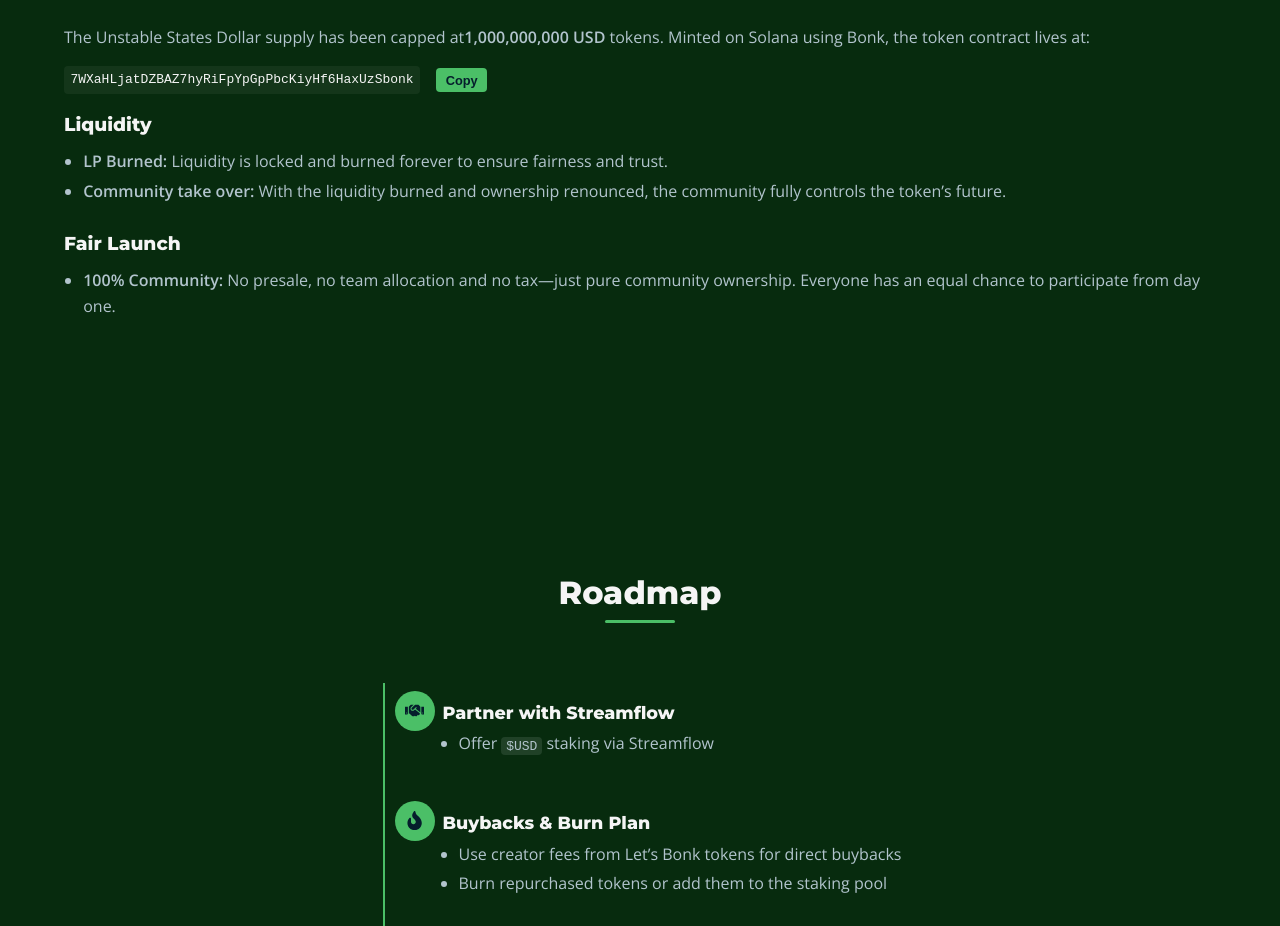
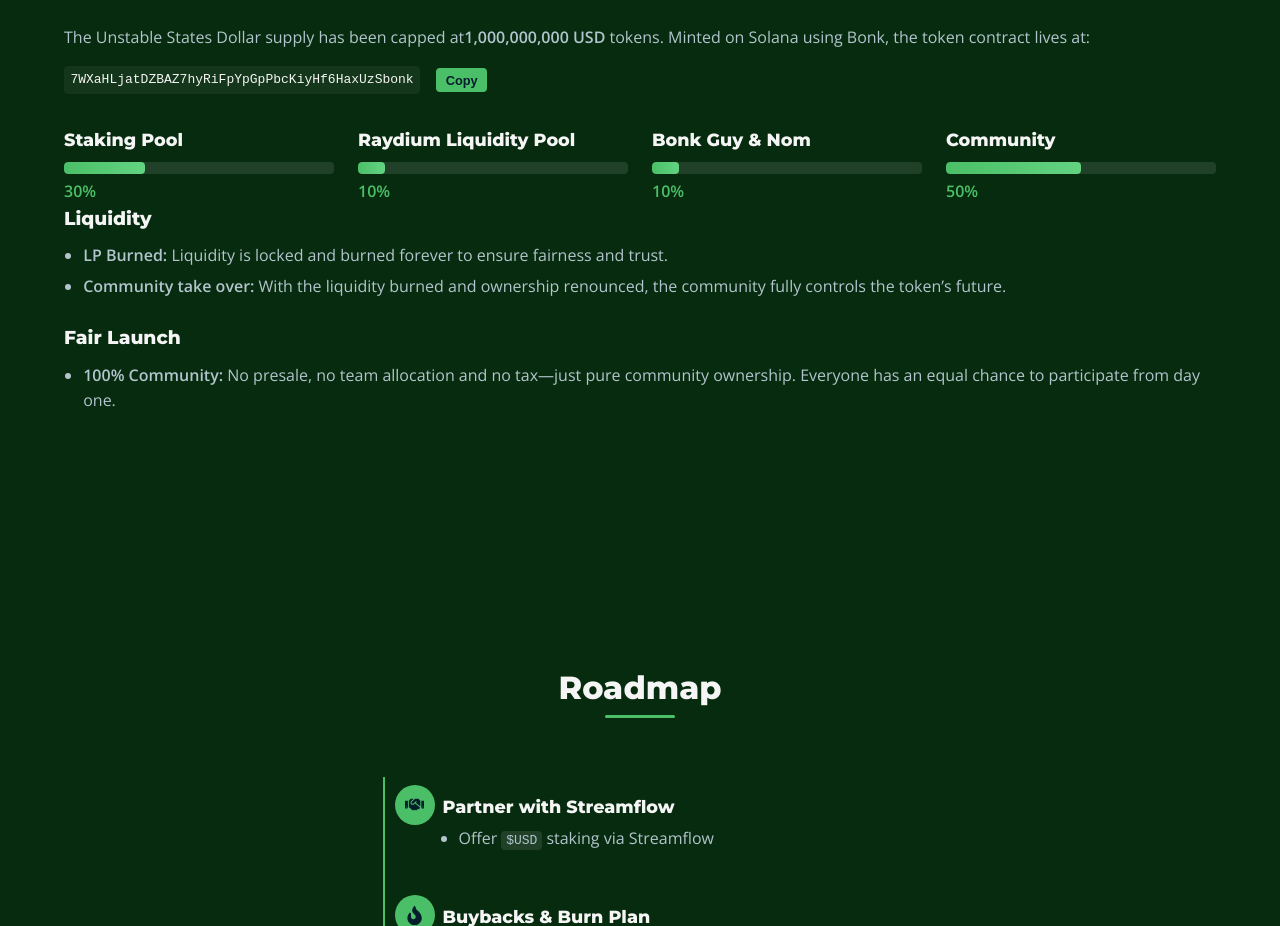
Before and after one commit to 0xdegend/Unstable-States, a React (Create React App) app: page / in a window 1280 px wide. Shown: the part 2221-3147 px from the top of the page. Built offline with nearby package versions, Linux system fonts and the light colour scheme.

Commit message:
Updated Tokenomics

```diff
--- a/src/components/Tokenomics/Tokenomics.jsx
+++ b/src/components/Tokenomics/Tokenomics.jsx
@@ -34,36 +34,36 @@
               Copied!
             </span>
           </div>
-          {/* <div className="token-distribution">
+          <div className="token-distribution">
             <div className="distribution-item">
-              <h3>Liquidity</h3>
+              <h3>Staking Pool</h3>
+              <div className="bar">
+                <div className="bar-inner" style={{ width: "30%" }}></div>
+              </div>
+              <span>30%</span>
+            </div>
+            <div className="distribution-item">
+              <h3>Raydium Liquidity Pool</h3>
+              <div className="bar">
+                <div className="bar-inner" style={{ width: "10%" }}></div>
+              </div>
+              <span>10%</span>
+            </div>
+            <div className="distribution-item">
+              <h3>Bonk Guy &amp; Nom</h3>
+              <div className="bar">
+                <div className="bar-inner" style={{ width: "10%" }}></div>
+              </div>
+              <span>10%</span>
+            </div>
+            <div className="distribution-item">
+              <h3>Community</h3>
               <div className="bar">
                 <div className="bar-inner" style={{ width: "50%" }}></div>
               </div>
               <span>50%</span>
             </div>
-            <div className="distribution-item">
-              <h3>Community Rewards</h3>
-              <div className="bar">
-                <div className="bar-inner" style={{ width: "25%" }}></div>
-              </div>
-              <span>25%</span>
-            </div>
-            <div className="distribution-item">
-              <h3>Marketing &amp; Partnerships</h3>
-              <div className="bar">
-                <div className="bar-inner" style={{ width: "15%" }}></div>
-              </div>
-              <span>15%</span>
-            </div>
-            <div className="distribution-item">
-              <h3>Development</h3>
-              <div className="bar">
-                <div className="bar-inner" style={{ width: "10%" }}></div>
-              </div>
-              <span>10%</span>
-            </div>
-          </div> */}
+          </div>{" "}
           <div className="token-details">
             <h3>Liquidity</h3>
             <ul>
```
